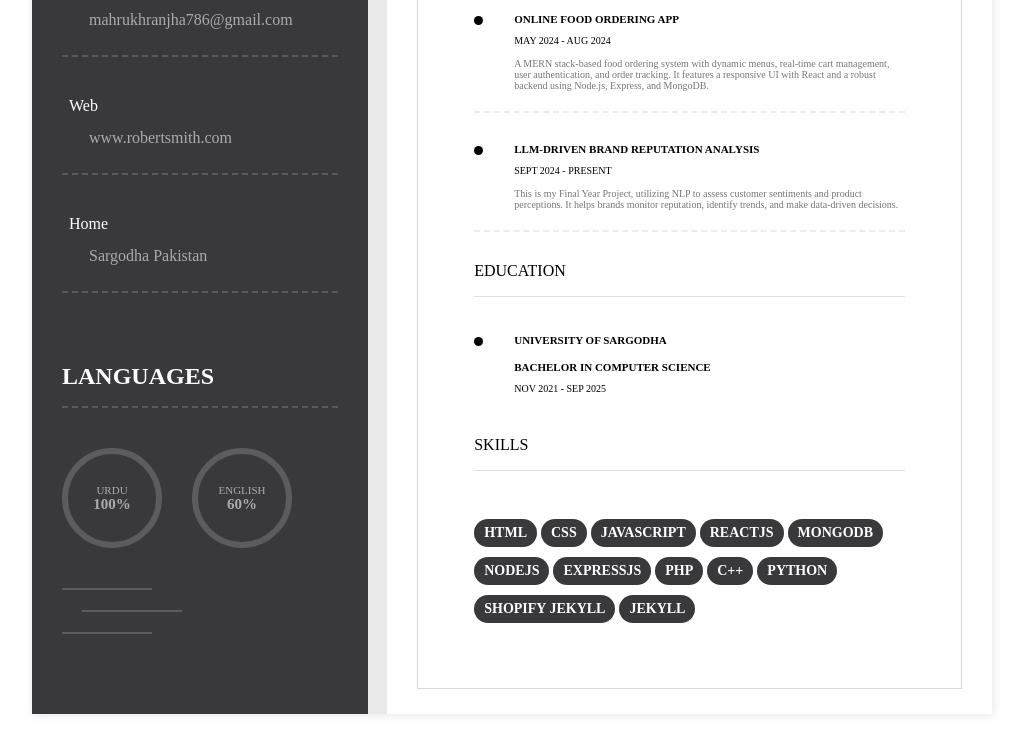
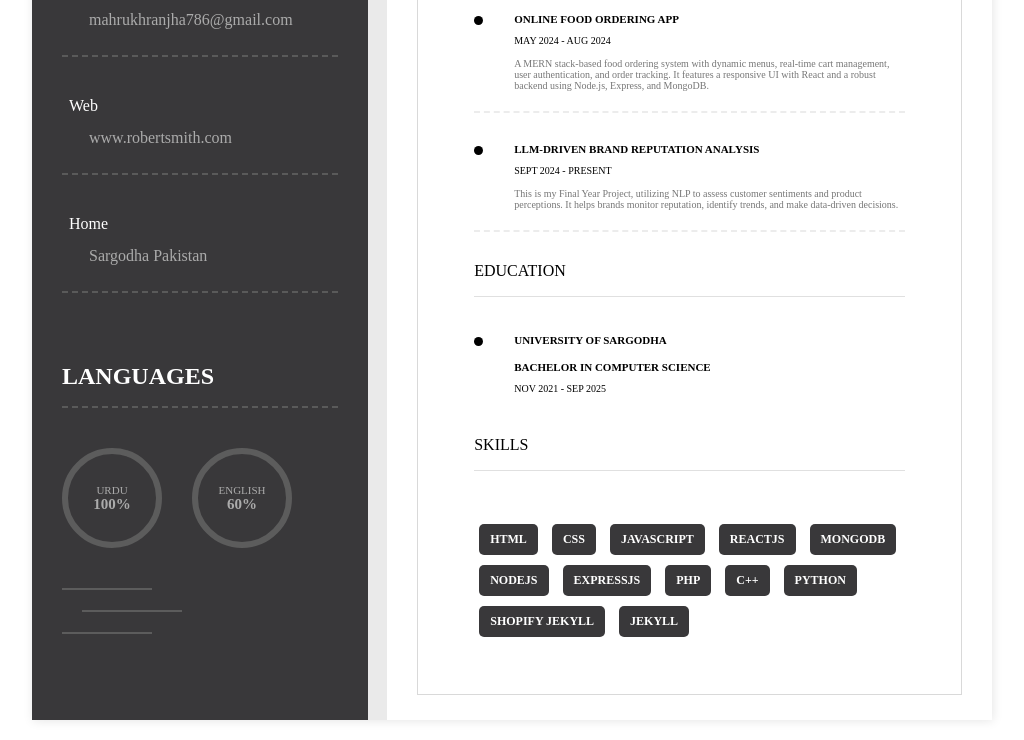
Before and after one commit to MahrukhRanjha/cv-html-css, a plain HTML site: page index.html in a window 1280 px wide. Shown: the part 696-1436 px from the top of the page, without its empty margins (128-1152 px from the left). Drawn offline with Linux system fonts and the light colour scheme.

Commit message:
Updated project

```diff
--- a/index1.css
+++ b/index.css
@@ -253,18 +253,21 @@ html {
     gap: 10px;
 
   }
+
     .skills-list__item {
       background-color: #39383a; /* Dark background */
       color: #ffffff; /* White text */
-    padding: 6px 10px;
-    border-radius: 20px; /* Makes them pill-shaped */
-    font-size: 14px;
+      padding: 8px 11px; /* Adjusted padding for square shape */
+      border-radius: 5px; /* Small rounded corners (square-like) */
+      font-size: 12px;
       font-weight: bold;
-    margin-bottom: 10px;
+      margin: 5px; /* Adds space between items */
       text-transform: uppercase;
       display: inline-block;
       transition: all 0.3s ease-in-out;
   }
+
+
   /*.level {
     width: 70%;
     height: 8px;
--- a/index1.html
+++ b/index.html
@@ -3,7 +3,7 @@
 <head>
     <meta charset="UTF-8">
     <meta name="viewport" content="width=device-width, initial-scale=1.0">
-    <link rel="stylesheet" href="index1.css">
+    <link rel="stylesheet" href="index.css">
     <title>Document</title>
 </head>
 <body>
```
Lines whose indentation alone changed are shown as unchanged.
